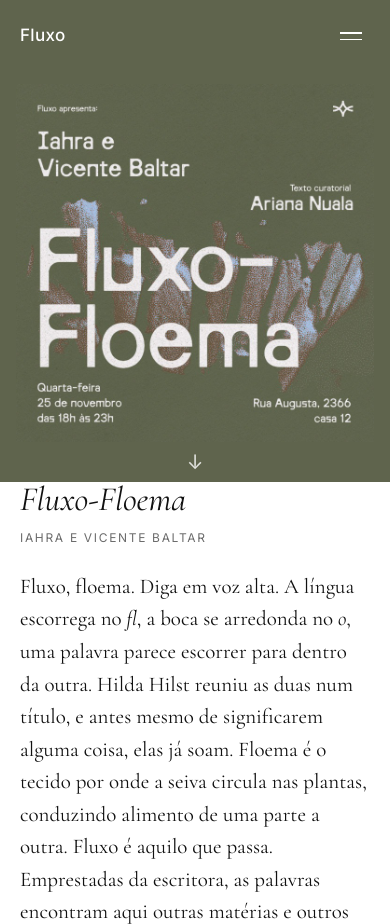
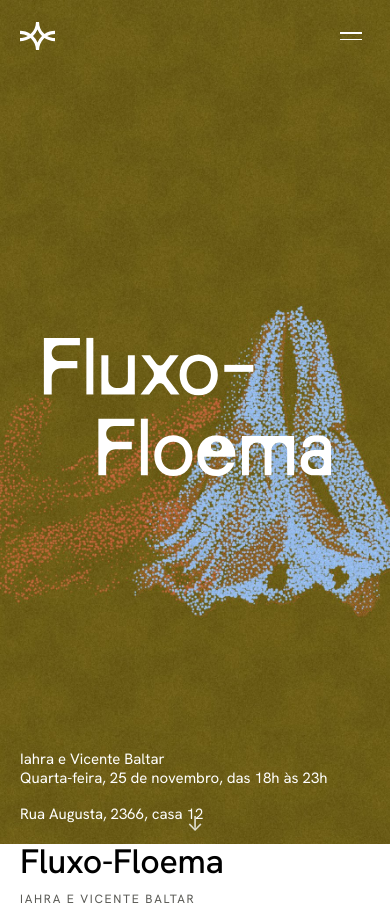
Before and after one commit to RamonDB/fluxo-floema, a plain HTML site: page index.html in a window 390 px wide. Shown: the top 924 px of the page. Drawn offline with nearby package versions, Linux system fonts and the light colour scheme.

Commit message:
branding

```diff
--- a/css/styles.css
+++ b/css/styles.css
@@ -1,14 +1,18 @@
 :root {
   --bg: #ffffff;
-  --fg: #111111;
-  --muted: #6b6b6b;
-  --line: #e6e6e6;
-  --accent: #111111;
-  --available: #2e9d5b;
-  --reserved: #e0a100;
-  --sold: #c0392b;
-  --serif: "Cormorant Garamond", Georgia, serif;
-  --sans: "Inter", "Helvetica Neue", Helvetica, Arial, sans-serif;
+  --fg: #000000;
+  --muted: #5a5a55;
+  --line: #e3e0d4;
+  --accent: #000000;
+  --available: #566043;
+  --reserved: #7a591e;
+  --sold: #6e3b26;
+  --cor-mostarda: #6d5e17;
+  --cor-oliva: #505732;
+  --cor-creme: #f2efe3;
+  --ff-titulo: "Gumos", "Indivisible", "Hanken Grotesk", system-ui, sans-serif;
+  --serif: "Indivisible", "Hanken Grotesk", system-ui, sans-serif;
+  --sans: "Hanken Grotesk", system-ui, -apple-system, "Segoe UI", Arial, sans-serif;
   --max: 1200px;
 }
 
@@ -77,15 +81,17 @@ p { margin: 0; }
 /* ---------- Hero ---------- */
 .hero { position: relative; overflow: hidden; }
 .hero-cover {
-  --cover-bg: #5f644d;
-  background: var(--cover-bg);
-  display: flex; justify-content: center; align-items: center;
-  height: 100vh; min-height: 420px; max-height: 920px;
-  padding: 80px 24px 48px;
+  background: var(--cor-mostarda) url("../images/brand/hero-capa.jpg") center / cover no-repeat;
+  color: #fff;
+  display: flex; flex-direction: column; justify-content: center; align-items: flex-start;
+  height: 100vh; min-height: 520px;
+  padding: 96px clamp(20px, 5vw, 72px) 48px;
 }
-.hero-poster {
-  display: block; height: 100%; width: auto; max-width: 100%; max-height: 768px;
-  aspect-ratio: 1 / 1; object-fit: contain;
+.hero-title { display: block; width: min(86vw, 760px); height: auto; }
+.hero-info {
+  position: absolute; left: clamp(20px, 5vw, 72px); right: clamp(20px, 5vw, 72px); bottom: clamp(20px, 5vw, 56px);
+  display: flex; justify-content: space-between; gap: 16px 32px; flex-wrap: wrap;
+  font-family: var(--ff-titulo); font-size: clamp(15px, 1.6vw, 18px); line-height: 1.3; max-width: none;
 }
 .hero-cover .scroll-cue {
   position: absolute; left: 50%; bottom: 10px; transform: translateX(-50%); color: #fff; opacity: .8;
@@ -354,8 +360,8 @@ h2 { font-family: var(--serif); font-size: 34px; margin-bottom: 18px; }
   .viewer-image, .room { height: 55vh; }
   .nav-btn { top: auto; bottom: 12px; transform: none; font-size: 40px; position: fixed; }
   .nav-toggle { display: block; }
-  .hero-cover { height: auto; min-height: 0; max-height: none; padding: 84px 16px 40px; }
-  .hero-poster { width: 100%; height: auto; }
+  .hero-cover { height: auto; min-height: 100svh; padding: 96px 20px 120px; }
+  .hero-info { flex-direction: column; }
   .main-nav ul {
     position: absolute; top: 72px; left: 0; right: 0; flex-direction: column; align-items: flex-start;
     gap: 18px; padding: 24px 20px; background: #fff; color: var(--fg); box-shadow: 0 8px 16px rgba(0,0,0,.08);
@@ -435,6 +441,43 @@ h2 { font-family: var(--serif); font-size: 34px; margin-bottom: 18px; }
 .artist-edit-photo { display: flex; gap: 16px; align-items: center; margin-top: 16px; }
 .artist-edit-thumb { width: 72px; height: 90px; background: #f4f4f2; display: flex; align-items: center; justify-content: center; font-size: 11px; overflow: hidden; }
 .artist-edit-thumb img { width: 100%; height: 100%; object-fit: cover; display: block; }
+
+/* ---------- Identidade Fluxo-Floema: sem fios, sombras, cantos arredondados ou degradês ---------- */
+body { font-size: 17px; line-height: 1.55; }
+h1, h2, h3 { font-family: var(--serif); font-weight: 500; letter-spacing: -0.01em; }
+h2 { font-size: clamp(1.75rem, 4.5vw, 3.25rem); line-height: 1.08; }
+.curatorial-head h2, .exhibition-title { font-style: normal; font-family: var(--serif); }
+.exhibition-title { font-size: clamp(1.75rem, 4.5vw, 3.25rem); line-height: 1.08; }
+.lead, .curatorial-body p, .artist-text h3 { font-family: var(--sans); }
+.artist-text h3 { font-family: var(--serif); }
+.curatorial-body p { color: var(--fg); font-size: 17px; line-height: 1.55; max-width: 60ch; }
+.brand img { display: block; height: 28px; width: auto; transition: filter .35s; }
+.site-header.scrolled .brand img, .site-header.nav-open .brand img { filter: invert(1); }
+.site-header.scrolled, .site-header.nav-open, .main-nav ul { box-shadow: none; }
+.main-nav a, .label, .field label, .meta, .curatorial-artists, .btn, .link-btn, .login-btn { font-family: var(--sans); }
+.card-art, .carousel-slide img, .viewer-photo, .viewer-art, .artist-portrait, .add-preview, .room-art,
+.modal-card, .reorder-bar, .card-edit, .card-handle, .card-move, .carousel-btn, .sofa-seat { box-shadow: none; }
+.card-edit, .card-handle, .card-move, .carousel-btn, .photo-del, .dot, .carousel-dot::before { border-radius: 0; }
+.dot, .carousel-dot::before { border-radius: 50%; }
+.sofa-back, .sofa-seat { border-radius: 0; }
+.room-wall, .room-floor { background: var(--cor-creme); }
+.room-floor { background: #d9d4c0; }
+.artists, .exhibition, .contact, .site-footer, .filters, .modal-card fieldset, .artist-edit { border-top: 0; }
+.card-media, .preview-wrap, .photo-item, .thumb, .artist-portrait.has-photo, .publish-status, .token-saved { background: var(--cor-creme); }
+.publish-status, .token-saved { border-left: 0; }
+.exhibition { background: #566043; color: #fff; max-width: none; padding-left: max(32px, calc((100vw - var(--max)) / 2 + 32px)); padding-right: max(32px, calc((100vw - var(--max)) / 2 + 32px)); }
+.exhibition .label { color: #fff; opacity: .8; }
+.contact { background: var(--cor-creme); max-width: none; padding-left: max(32px, calc((100vw - var(--max)) / 2 + 32px)); padding-right: max(32px, calc((100vw - var(--max)) / 2 + 32px)); }
+.contact > p { color: var(--fg); }
+.site-footer { background: #000; color: #fff; }
+.btn { border-color: var(--accent); }
+.btn:hover, .btn:focus-visible { background: #fff; color: #000; }
+.btn-ghost { background: transparent; }
+.card.dragging { box-shadow: none; }
+.modal { background: rgba(0,0,0,.6); }
+@media (max-width: 900px) {
+  .exhibition, .contact { padding-left: 20px; padding-right: 20px; }
+}
 .artist-edit-photo-actions { display: flex; flex-direction: column; gap: 6px; align-items: flex-start; }
 .artist-edit-photo-actions .link-btn { padding: 0; }
 #btn-add-artist { padding: 8px 0; }
--- a/index.html
+++ b/index.html
@@ -7,13 +7,13 @@
   <title>Iahra e Vicente Baltar | Obras Selecionadas | Fluxo Floema</title>
   <link rel="preconnect" href="https://fonts.googleapis.com" />
   <link rel="preconnect" href="https://fonts.gstatic.com" crossorigin />
-  <link href="https://fonts.googleapis.com/css2?family=Cormorant+Garamond:ital,wght@0,400;0,500;1,400&family=Inter:wght@300;400;500;600&display=swap" rel="stylesheet" />
+  <link href="https://fonts.googleapis.com/css2?family=Hanken+Grotesk:ital,wght@0,400;0,500;1,400&display=swap" rel="stylesheet" />
   <link rel="stylesheet" href="css/styles.css" />
 </head>
 <body>
   <header id="site-header" class="site-header">
     <div class="container header-inner">
-      <a href="#" class="brand" aria-label="Fluxo — início">Fluxo</a>
+      <a href="#" class="brand" aria-label="Fluxo — início"><img src="images/brand/fluxo-simbolo-branco.svg" width="40" height="32" alt="Fluxo" /></a>
       <nav class="main-nav" aria-label="Navegação principal">
         <button class="nav-toggle" aria-expanded="false" aria-controls="nav-list" aria-label="Abrir menu">
           <span></span><span></span>
@@ -44,13 +44,11 @@
 
   <section class="hero hero-cover" aria-label="Destaque">
     <h1 class="sr-only">Fluxo-Floema — Iahra e Vicente Baltar</h1>
-    <img
-      class="hero-poster"
-      src="images/capa-fluxo-floema.jpg"
-      width="768" height="768"
-      alt="Cartaz da exposição Fluxo-Floema: Fluxo apresenta Iahra e Vicente Baltar, texto curatorial de Ariana Nuala. Quarta-feira, 25 de novembro, das 18h às 23h, Rua Augusta, 2366, casa 12."
-      fetchpriority="high"
-    />
+    <img class="hero-title" src="images/brand/fluxo-floema-titulo-branco.svg" width="1080" height="560" alt="" fetchpriority="high" />
+    <p class="hero-info hero-info-base">
+      <span>Iahra e Vicente Baltar<br />Quarta-feira, 25 de novembro, das 18h às 23h</span>
+      <span>Rua Augusta, 2366, casa 12</span>
+    </p>
     <a href="#obras" class="scroll-cue" aria-label="Ver obras">↓</a>
   </section>
 
```
Also changed, not shown: images/brand/fluxo-floema-titulo-branco.svg (added), images/brand/fluxo-floema-titulo-preto.svg (added), images/brand/fluxo-simbolo-branco.svg (added), images/brand/fluxo-simbolo-preto.svg (added), images/brand/hero-capa.jpg (added).
